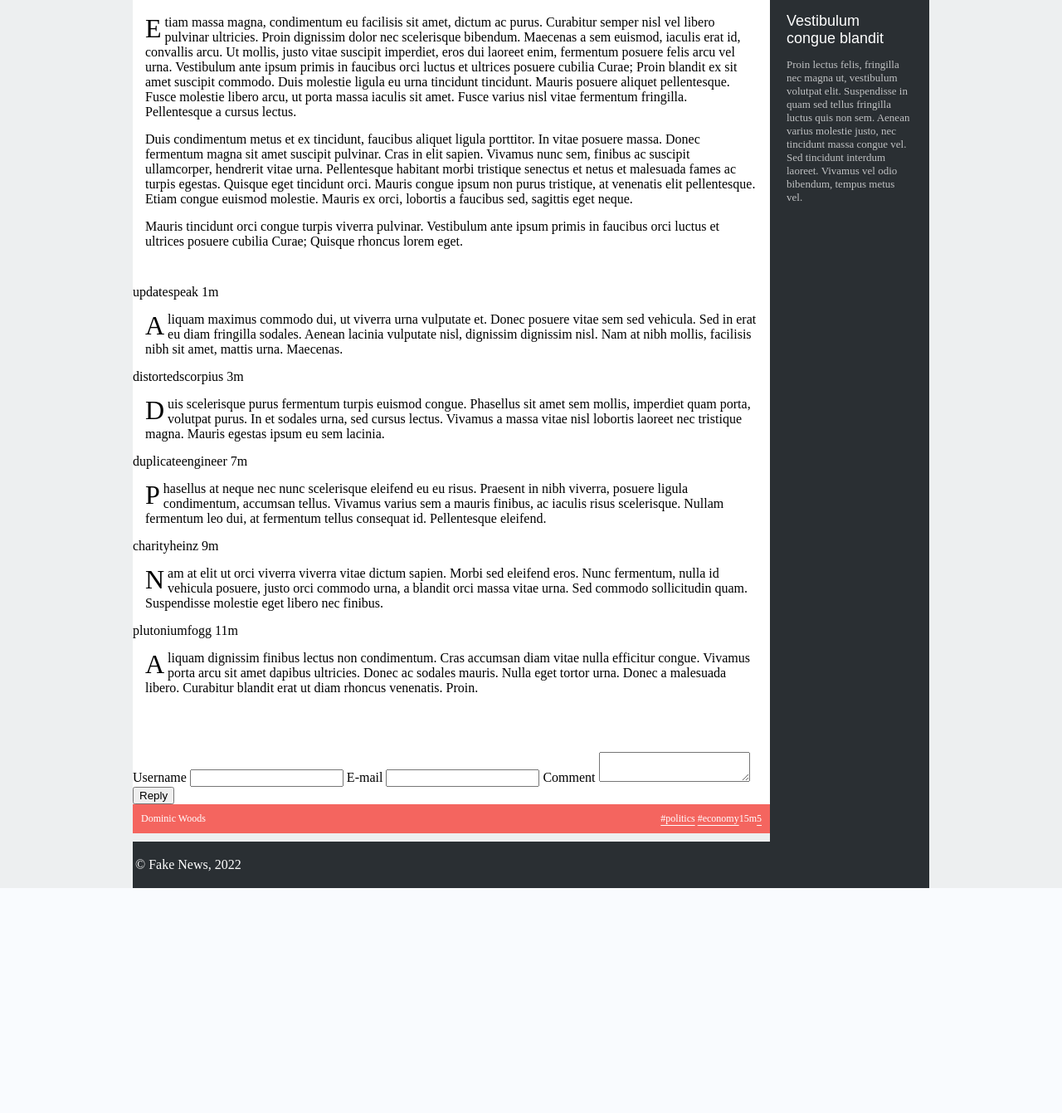
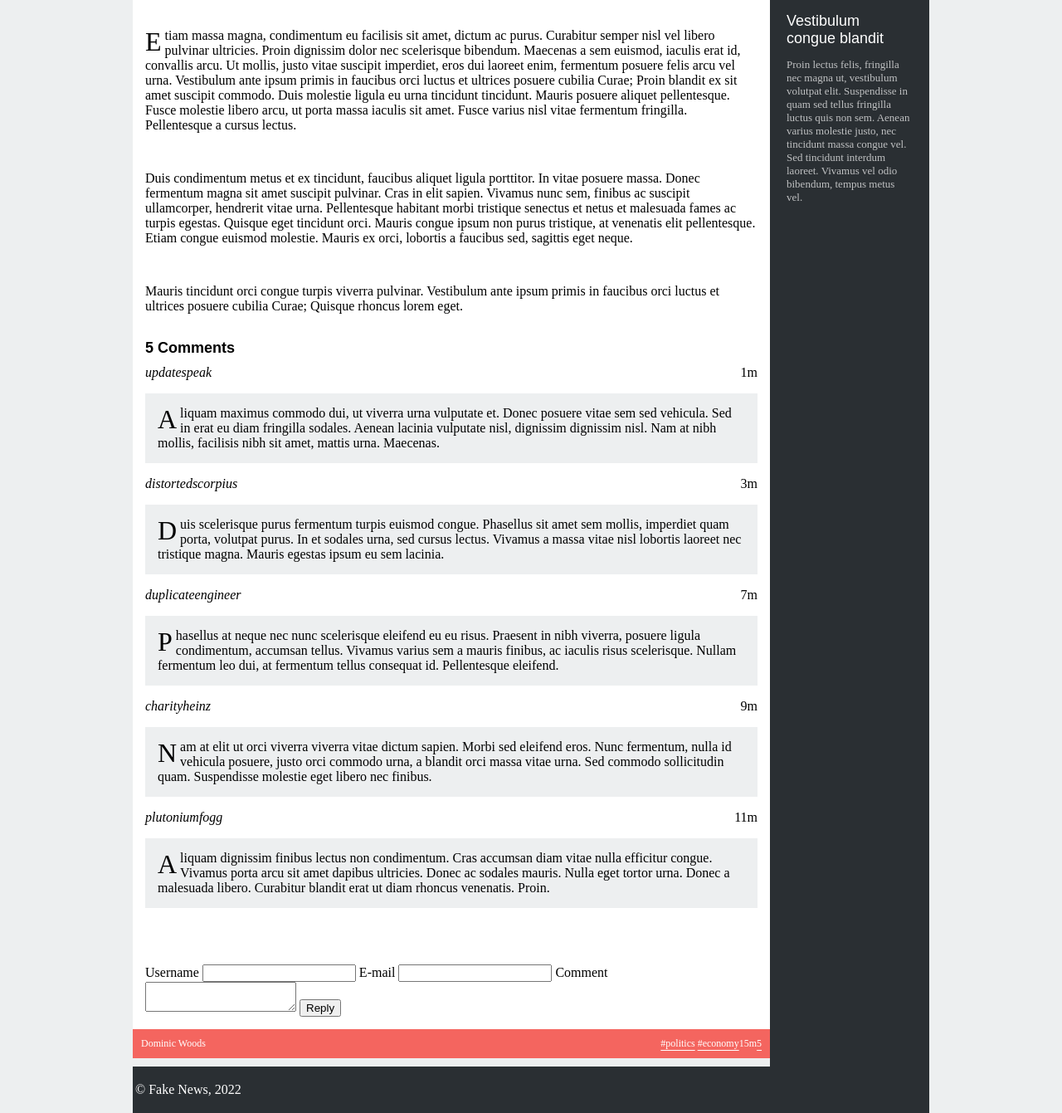
Before and after one commit to zZD4rkN1gh7Xx/Y2-S2-LTW-25-26, a PHP site: page /item.html in a window 1280 px wide. Shown: the part 535-1876 px from the top of the page at 83% size. Before the commit the page ends 1605 px from the top, so only its background shows below. Run offline with PHP 8.4, Linux system fonts and the light colour scheme.

Commit message:
comments started

```diff
--- /dev/null
+++ b/exercicios/Semana_4/news/comments.css
@@ -0,0 +1,23 @@
+#comments h1{
+    color:black;
+    font-size:large;
+    font-weight: 700;
+}
+
+#comments{
+    margin: 15px;
+    position: relative;
+}
+
+.comment .user{
+    font-style: italic;
+}
+
+.comment .date{
+    position: absolute;
+    right: 0;
+}
+
+.comment p{
+    background-color: #EDEFF0 ;
+}
--- a/exercicios/Semana_4/news/style.css
+++ b/exercicios/Semana_4/news/style.css
@@ -168,7 +168,7 @@ img {
 
 #news p
 {
-    margin: 15px 15px;
+    padding: 15px;
 }
 
 #news p:first-of-type::first-letter {
```
Also changed, not shown: 1 other file.
